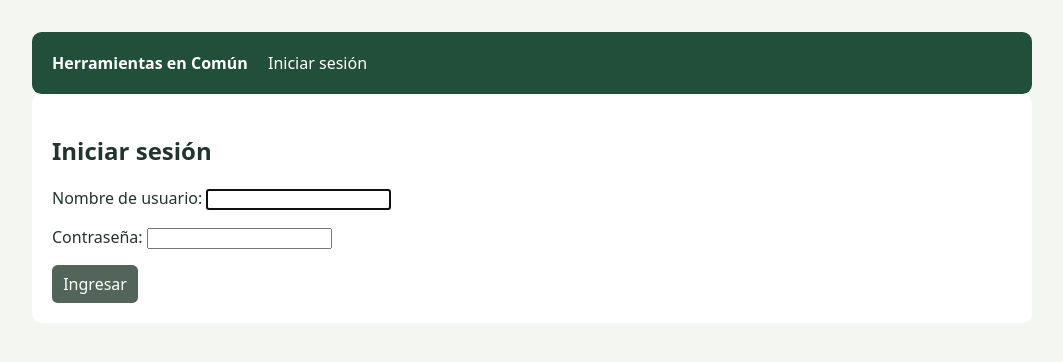
After one commit to JusepeSanchez/junta-vecinos, a Django app: page /login/ in a window 1280 px wide. The commit adds this page. Shown: the top 362 px of the page, without its empty margins (108-1171 px from the left). Run offline with Django 5.2, Linux system fonts and the light colour scheme.

Commit message:
Punto 3: login, logout y control de acceso

```diff
--- a/herramientas_comun/prestamos/templates/base.html
+++ b/herramientas_comun/prestamos/templates/base.html
@@ -8,11 +8,26 @@
         body { max-width: 1000px; margin: 2rem auto; padding: 0 1rem; font-family: system-ui, sans-serif; color: #23332d; background: #f4f6f2; }
         header, main { background: white; padding: 1.25rem; border-radius: .6rem; }
         header { background: #214f3a; color: white; }
-        header a { color: white; text-decoration: none; }
+        header a { color: white; text-decoration: none; margin-right: 1rem; }
+        button { font: inherit; padding: .5rem .7rem; border: 0; border-radius: .35rem; background: #53645b; color: white; cursor: pointer; }
+        form.inline { display: inline; }
     </style>
 </head>
 <body>
-<header><a href="{% url 'inicio' %}"><strong>Herramientas en Común</strong></a></header>
-<main>{% block content %}{% endblock %}</main>
+<header>
+    <a href="{% url 'inicio' %}"><strong>Herramientas en Común</strong></a>
+    {% if user.is_authenticated %}
+        <span>Conectado: {{ user.get_full_name|default:user.username }}</span>
+        <form class="inline" method="post" action="{% url 'logout' %}">{% csrf_token %}
+            <button type="submit">Cerrar sesión</button>
+        </form>
+    {% else %}
+        <a href="{% url 'login' %}">Iniciar sesión</a>
+    {% endif %}
+</header>
+<main>
+    {% if messages %}{% for message in messages %}<p>{{ message }}</p>{% endfor %}{% endif %}
+    {% block content %}{% endblock %}
+</main>
 </body>
 </html>
--- /dev/null
+++ b/herramientas_comun/prestamos/templates/registration/login.html
@@ -0,0 +1,13 @@
+{% extends "base.html" %}
+{% block title %}Iniciar sesión{% endblock %}
+{% block content %}
+<section class="card">
+    <h1>Iniciar sesión</h1>
+    {% if form.errors %}<p class="message error">Usuario o contraseña incorrectos.</p>{% endif %}
+    <form method="post">{% csrf_token %}
+        {{ form.as_p }}
+        <input type="hidden" name="next" value="{{ next }}">
+        <button type="submit">Ingresar</button>
+    </form>
+</section>
+{% endblock %}
--- a/herramientas_comun/prestamos/urls.py
+++ b/herramientas_comun/prestamos/urls.py
@@ -1,7 +1,10 @@
+from django.contrib.auth import views as auth_views
 from django.urls import path
 
 from . import views
 
 urlpatterns = [
     path('', views.inicio, name='inicio'),
+    path('login/', auth_views.LoginView.as_view(template_name='registration/login.html'), name='login'),
+    path('logout/', auth_views.LogoutView.as_view(), name='logout'),
 ]
--- a/herramientas_comun/prestamos/views.py
+++ b/herramientas_comun/prestamos/views.py
@@ -1,5 +1,7 @@
+from django.contrib.auth.decorators import login_required
 from django.shortcuts import render
 
 
+@login_required
 def inicio(request):
     return render(request, 'prestamos/inicio.html')
```
